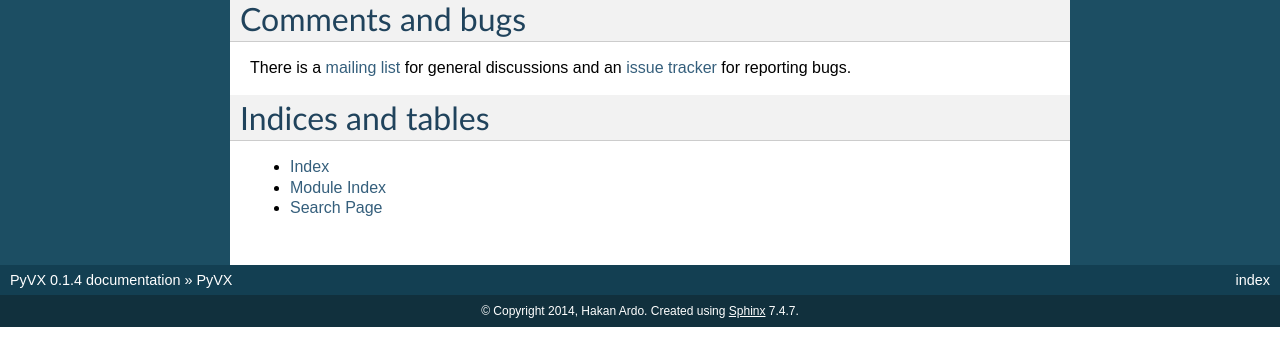
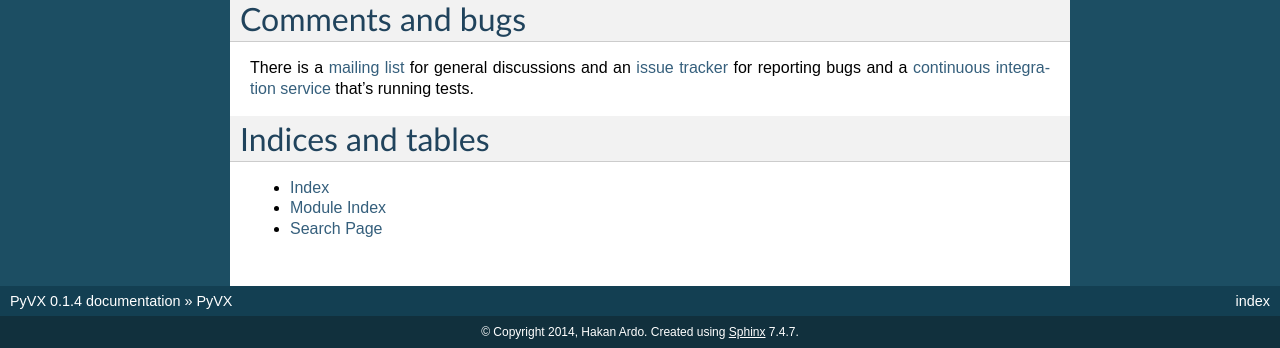
Before and after one commit to hakanardo/pyvx, a Sphinx documentation site: the page built from docs/index.rst, in a window 1280 px wide and 900 px high, scrolled down 856 px, cut to the strip 552-900 px from the top of the window. Built offline with Sphinx 7.4.7, drawn with Linux system fonts in a browser that asks for light colours; formulas are drawn with MathJax 3; before the commit the page ends 1735 px from its top, so only the background shows below that.

Commit message:
link to travis from docs

```diff
--- a/docs/index.rst
+++ b/docs/index.rst
@@ -95,10 +95,11 @@ The main modules of PyVX are:
 Comments and bugs
 =================
 
-There is a `mailing list`_ for general discussions and an `issue tracker`_ for reporting bugs.
+There is a `mailing list`_ for general discussions and an `issue tracker`_ for reporting bugs and a `continuous integration service`_ that's running tests.
 
 .. _`issue tracker`: https://github.com/hakanardo/pyvx/issues
 .. _`mailing list`: https://groups.google.com/forum/#!forum/pyvx
+.. _`continuous integration service`: https://travis-ci.org/hakanardo/pyvx
 
 
 Indices and tables
```
